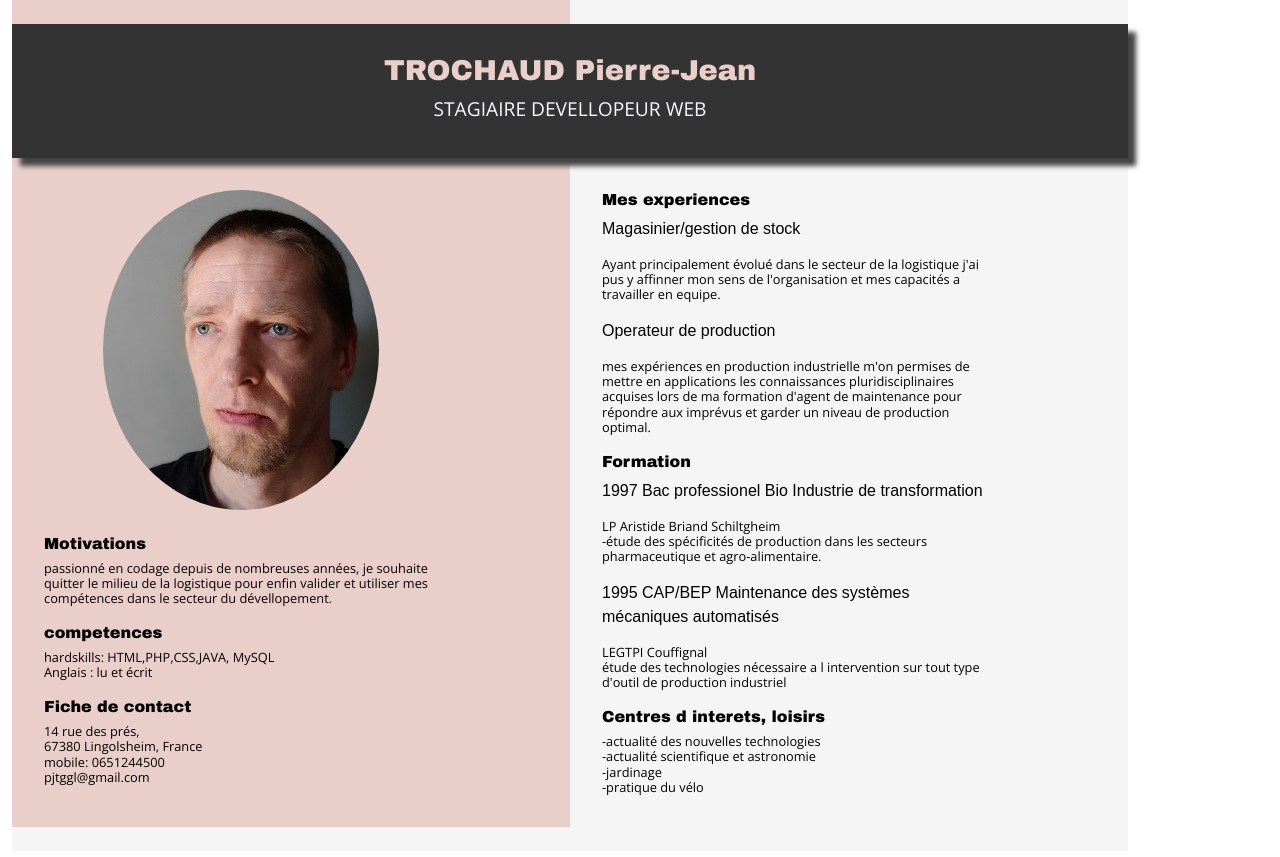
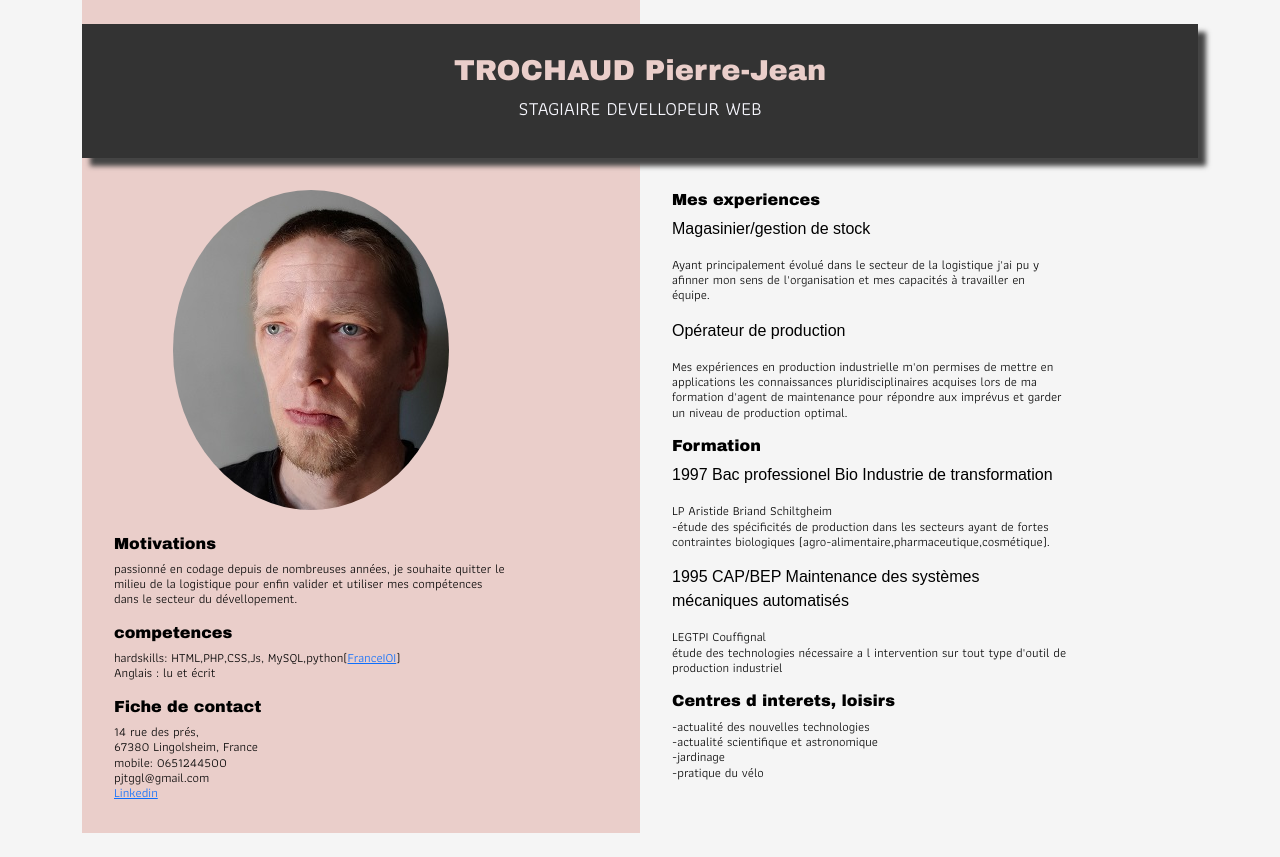
Before and after one commit to trochaudpj/CV_HTML-CSS, a plain HTML site: page index.html in a window 1280 px wide. Drawn offline with nearby package versions, Linux system fonts and the light colour scheme.

Commit message:
commit 30/04

```diff
--- a/css/custom.css
+++ b/css/custom.css
@@ -1,9 +1,12 @@
 body {
+
     font-family: Arial, Helvetica, sans-serif;
     margin: 0;
     padding: 0;
     position: absolute;
     justify-self: auto;
+    width: 100%;
+    background-color: whitesmoke ;
 }
 
 h1{
@@ -11,7 +14,7 @@ h1{
     color: #eaceca;
     font-size: 1.8rem;
 }
-h2{font-family: 'Open Sans', sans-serif;
+h2{font-family:'Athiti';
     color: ghostwhite;
     font-size: 1.2rem;
 
@@ -20,8 +23,7 @@ h3{font-family:'Archivo Black';
     color:black;
     font-size: 1rem;
 }
-
-h4{font-family: 'Open Sans', sans-serif;
+h4{font-family:'Athiti';
     color:black;
     font-size: 0.8rem;
 }
@@ -31,7 +33,6 @@ h4{font-family: 'Open Sans', sans-serif;
     color:  #eaceca;
     background-color:  #eaceca;
 }
-
 .topb{
     grid-area: topb;
     color:  whitesmoke;
@@ -79,18 +80,17 @@ h4{font-family: 'Open Sans', sans-serif;
     margin-top: 2em;
     list-style: none;
     flex-direction: column;
-}
+  }
 
-.flex-item {
+  .flex-item {
     justify-content: left;
     padding: 4;
     margin: 4;
     width: 75%;
     height: auto;
     color: black;
-}
-
-.container{
+  }
+  .container{
     padding: 1;
     margin: 1;
     height:100vh;
@@ -103,8 +103,7 @@ h4{font-family: 'Open Sans', sans-serif;
             "left left right right"
             "bottom bottom bottomb bottomb";
 }
-
-@media screen and (max-width: 800px) {
+@media screen and (max-width: 850px) {
     .container{
     grid-template-columns: repeat(3, 1fr);
     grid-template-rows: 0.05fr 2fr 6fr 0.05fr;
@@ -115,8 +114,7 @@ h4{font-family: 'Open Sans', sans-serif;
             "bottom  bottomb bottomb";
     }
 }
-
-@media screen and (max-width: 600px) {
+@media screen and (max-width: 630px) {
     .container{
         grid-template-columns: 1fr;
         grid-template-rows: 0.05fr 1fr 4fr 4fr 0.05fr;
--- a/index.html
+++ b/index.html
@@ -1,21 +1,21 @@
 <!doctype html>
-<html lang="France">
+<html lang="Fr">
    <head>
       <!-- Required meta tags -->
       <meta charset="utf-8">
+      <meta name="author" content="TROCHAUD Pierre-Jean">
+      <meta name="description" content="CV">
       <meta name="viewport" content="width=device-width, initial-scale=1">
-
       <!-- Bootstrap CSS -->
       <link href="css/bootstrap.css" rel="stylesheet" />
       <link rel="stylesheet" href="css/custom.css" type="text/css" media="screen"/>
-
       <link rel="preconnect" href="https://fonts.gstatic.com">
    <link href="https://fonts.googleapis.com/css2?family=Open+Sans&display=swap" rel="stylesheet"><link href='https://fonts.googleapis.com/css?family=Archivo Black|Athiti' rel='stylesheet'>
       <title>CV Stagiaire devellopeur</title>
    </head>
    <body>
       <div class="container" >
-         <div class="top"> spacer </div> <div class="topb"> spacer </div>
+         <div class="top"> . </div>
             <div class="titre" style="vertical-align: center; padding: 30px;">
                <h1>TROCHAUD Pierre-Jean<br></h1> <h2>STAGIAIRE DEVELLOPEUR WEB</h2>
             </div>
@@ -24,24 +24,22 @@
                <li class="flex-item">
                   <img srcset="img/me2.jpg 138w,img/me.jpg 276w"
                         sizes="(max-width:800px) 138px,276px"
-                        src="img/me.jpg" alt="myself"  class="rounded-circle mx-auto d-block" >
-                        <br>
-                     </li>
+                        src="img/me.jpg" alt="myself"  class="rounded-circle mx-auto d-block" > <br> </li>
                   <li class="flex-item"><h3>Motivations</h3><h4><p>passionné en codage depuis de nombreuses années, je souhaite quitter le milieu de la logistique pour enfin valider et utiliser mes compétences dans le secteur du dévellopement.</p></h4></li>
-                  <li class="flex-item"><h3>competences</h3><h4><p>hardskills: HTML,PHP,CSS,JAVA, MySQL<br>Anglais : lu et écrit</p></h4></li>
-                  <li class="flex-item" > <h3>Fiche de contact</h3><h4><p>14 rue des prés,<br>67380 Lingolsheim, France<br>mobile: 0651244500<br>pjtggl@gmail.com</p></h4></li>
+                  <li class="flex-item"><h3>competences</h3><h4><p>hardskills: HTML,PHP,CSS,Js, MySQL,python(<a href="http://www.france-ioi.org/user/perso.php?sLogin=trochaudpj">FranceIOI</a>)<br>Anglais : lu et écrit</p></h4></li>
+                  <li class="flex-item" > <h3>Fiche de contact</h3><h4><p>14 rue des prés,<br>67380 Lingolsheim, France<br>mobile: 0651244500<br>pjtggl@gmail.com<br><a href="www.linkedin.com/in/pierre-jean-trochaud-82b28a210">Linkedin</a></p></h4></li>
                </ul>
             </div>
          <div class="right">
             <ul class="flex-container">
-                  <li class="flex-item"><h3>Mes experiences</h3><p>Magasinier/gestion de stock<h4>Ayant principalement évolué dans le secteur de la logistique j'ai pus y affinner mon sens de l'organisation et mes capacités a travailler en equipe.</h4></p>
-                  <p>Operateur de production<h4>mes expériences en production industrielle m'on permises de mettre en applications les connaissances pluridisciplinaires acquises lors de ma formation d'agent de maintenance pour répondre aux imprévus et garder un niveau de production optimal.</h4></p></li>
-                  <li class="flex-item"><h3>Formation</h3><p>1997 Bac professionel Bio Industrie de transformation<h4>LP Aristide Briand Schiltgheim<br>-étude des spécificités de production dans les secteurs pharmaceutique et agro-alimentaire.</h4></p>
+               <li class="flex-item"><h3>Mes experiences</h3><p>Magasinier/gestion de stock<h4>Ayant principalement évolué dans le secteur de la logistique j'ai pu y afinner mon sens de l'organisation et mes capacités à travailler en équipe.</h4></p>
+               <p>Opérateur de production<h4>Mes expériences en production industrielle m'on permises de mettre en applications les connaissances pluridisciplinaires acquises lors de ma formation d'agent de maintenance pour répondre aux imprévus et garder un niveau de production optimal.</h4></p></li>
+               <li class="flex-item"><h3>Formation</h3><p>1997 Bac professionel Bio Industrie de transformation<h4>LP Aristide Briand Schiltgheim<br>-étude des spécificités de production dans les secteurs ayant de fortes contraintes biologiques (agro-alimentaire,pharmaceutique,cosmétique).</h4></p>
                <p>1995 CAP/BEP Maintenance des systèmes mécaniques automatisés<h4>LEGTPI Couffignal<br>étude des technologies nécessaire a l intervention sur tout type d'outil de production industriel</p></h4></li>
-                  <li class="flex-item"><h3>Centres d interets, loisirs</h3><h4><p>-actualité des nouvelles technologies<br>-actualité scientifique et astronomie<br>-jardinage<br>-pratique du vélo</p></h4></li>
+               <li class="flex-item"><h3>Centres d interets, loisirs</h3><h4><p>-actualité des nouvelles technologies<br>-actualité scientifique et astronomique<br>-jardinage<br>-pratique du vélo</p></h4></li>
             </ul>
          </div>
-         <div class="bottom"> spacer </div><div class="bottomb"> spacer </div>
+      <div class="bottom"> . </div>
       </div>
    </body>
 </html>
```
Lines whose indentation alone changed are shown as unchanged.
